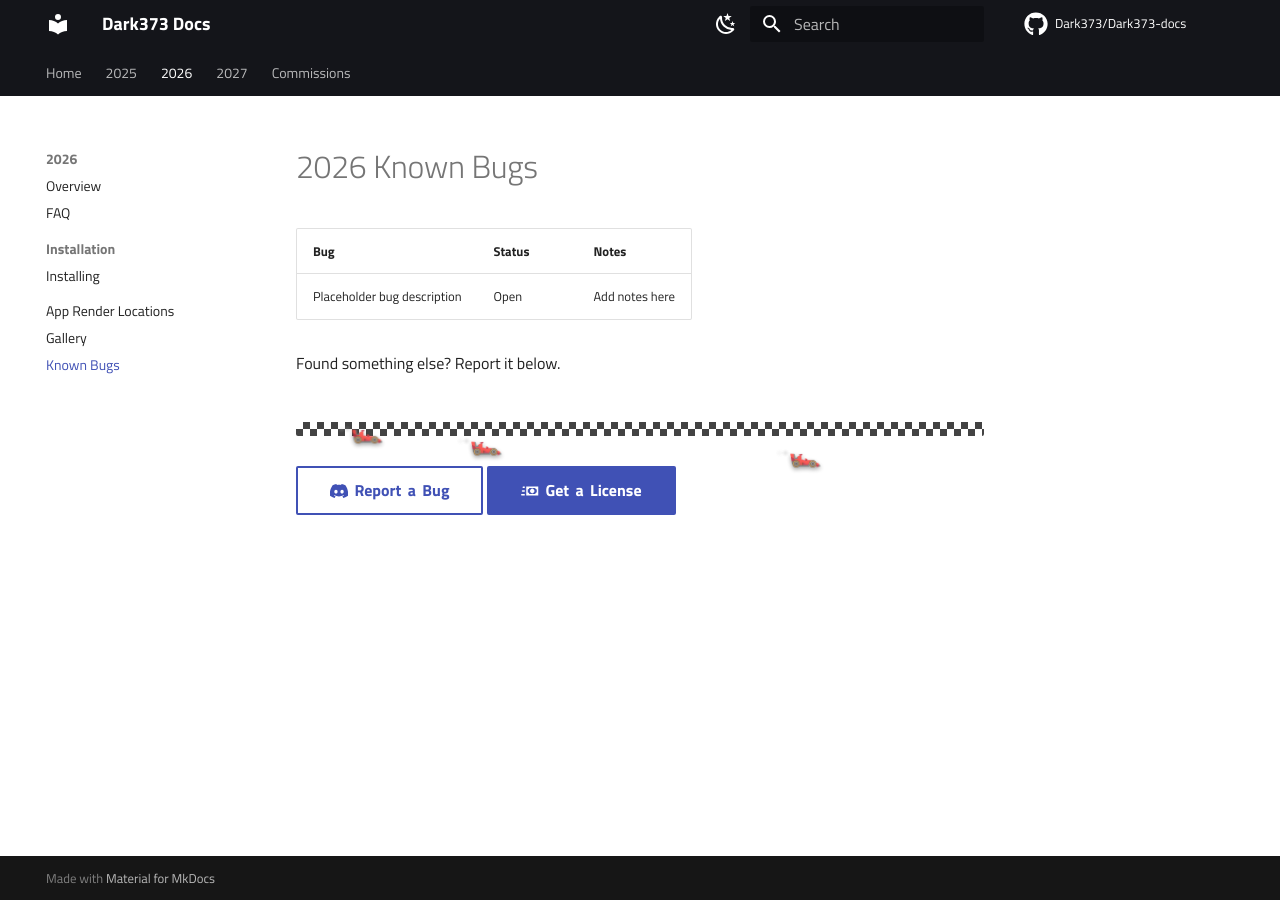
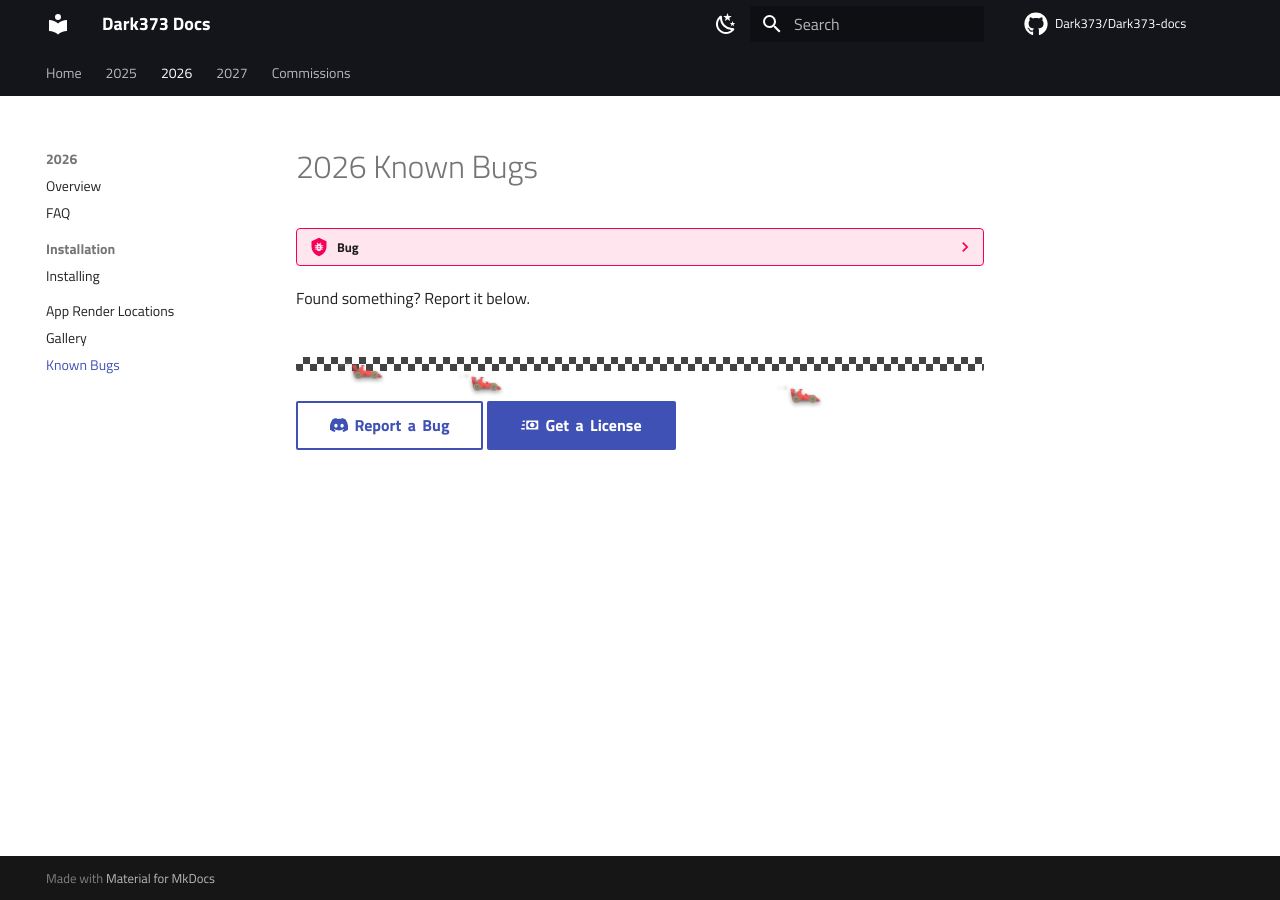
Before and after one commit to Dark373/Dark373-docs, an MkDocs documentation site: the page built from docs/project-1/known-bugs.md, in a window 1280 px wide. Built offline with MkDocs 1.6.1 and Material for MkDocs 9.7.7, drawn with Linux system fonts in a browser that asks for light colours; comment, search, counter and statistics services are not loaded.

Commit message:
Match 2026 known-bugs.md formatting to 2025's collapsible bug-table pattern

```diff
--- a/docs/project-1/known-bugs.md
+++ b/docs/project-1/known-bugs.md
@@ -1,10 +1,11 @@
 # 2026 Known Bugs
 
-| Bug | Status | Notes |
-| --- | --- | --- |
-| Placeholder bug description | Open | Add notes here |
+??? bug
+    | Bug | Status | Notes |
+    | --- | --- | --- |
+    | No known bugs | n/a | n/a |
 
-Found something else? Report it below.
+Found something? Report it below.
 
 <div class="checker-divider"></div>
 
```
